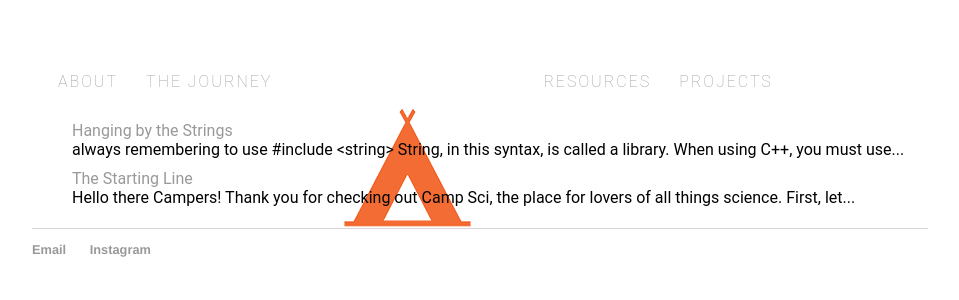
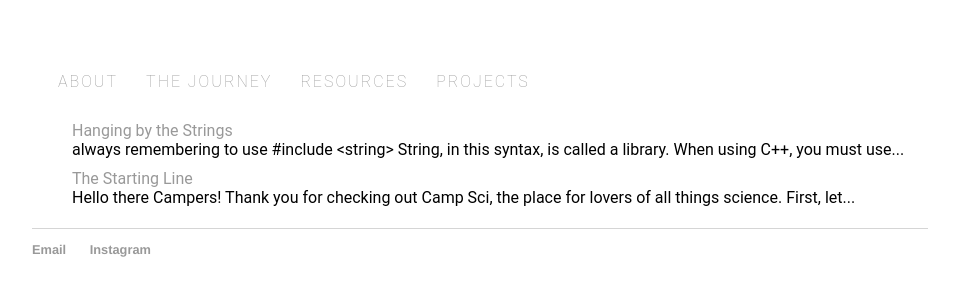
Before and after one commit to campsci/campsci.github.io, a Jekyll site: the page built from home/home.html, in a window 1280 px wide. Shown: the top 300 px of the page, without its empty margins (160-1119 px from the left). Built offline with Jekyll 4.4.1, drawn with Linux system fonts in a browser that asks for light colours.

Commit message:
Update main.css

```diff
--- a/css/main.css
+++ b/css/main.css
@@ -33,7 +33,7 @@ body {
   text-transform: uppercase;
 }
 
-.navigation a.logo {
+.logo {
     background: url("http://camp-sci.com/campsciheaderlogo.png");
     background-repeat:no-repeat;
     height:140px;
```
